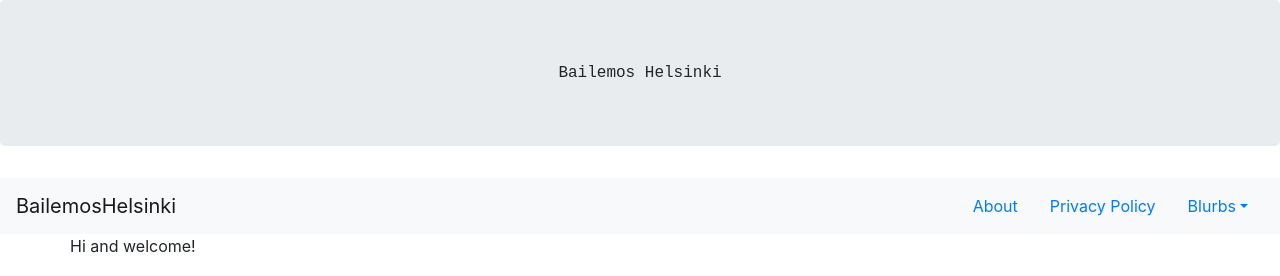
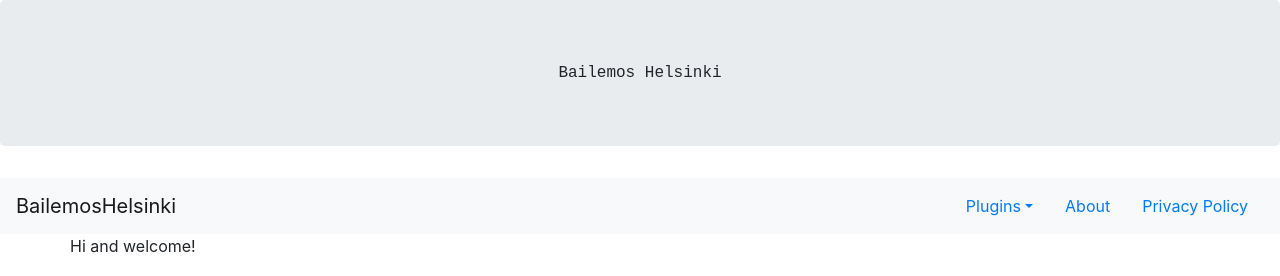
Before and after one commit to raybergholm/bailemos-helsinki-website, a React (Create React App) app: page / in a window 1280 px wide. Shown: the top 276 px of the page. Built offline with nearby package versions, Linux system fonts and the light colour scheme.

Commit message:
move navbar settings to appConfig, update navbar items

```diff
--- a/src/AppRouter.js
+++ b/src/AppRouter.js
@@ -15,7 +15,7 @@ const AppRouter = () => (
       <Route exact path={APP_PATHS.Root} component={MainPage} />
       <Route exact path={APP_PATHS.About} component={AboutPage} />
       <Route path={APP_PATHS.PrivacyPolicy} component={PrivacyPolicyPage} />
-      <Route path={APP_PATHS.Blurbs.Messenger} component={MessengerBlurbPage} />
+      <Route path={APP_PATHS.Plugins.Messenger} component={MessengerBlurbPage} />
       <Redirect path="*" to={APP_PATHS.Root} />
     </Switch>
   </BrowserRouter>
--- a/src/appConfig.js
+++ b/src/appConfig.js
@@ -4,7 +4,13 @@ export const APP_PATHS = {
   Root: "/",
   About: "/about",
   PrivacyPolicy: "/privacy-policy",
-  Blurbs: {
-    Messenger: "/blurbs/messenger"
+  Plugins: {
+    Messenger: "/plugins/messenger"
   }
 };
+
+export const NAVBAR_CONFIG = [
+  { type: "dropdown", text: "Plugins", items: [{ text: "Facebook Messenger Chatbot", url: APP_PATHS.Plugins.Messenger }]},
+  { type: "link", text: "About", url: APP_PATHS.About },
+  { type: "link", text: "Privacy Policy", url: APP_PATHS.PrivacyPolicy }
+];
--- a/src/components/pages/MainPage.js
+++ b/src/components/pages/MainPage.js
@@ -19,7 +19,7 @@ const MainPagePage = () => (
   </Row>
   <Row>
     <li>
-      <a href={APP_PATHS.Blurbs.Messenger}>Facebook Messenger chatbot</a>
+      <a href={APP_PATHS.Plugins.Messenger}>Facebook Messenger chatbot</a>
     </li>
   </Row>
   </Container>
--- a/src/components/sections/AppNavbar.js
+++ b/src/components/sections/AppNavbar.js
@@ -12,13 +12,13 @@ const generateSimpleLink = ({ text, url }) => (
   </NavItem>
 );
 
-const generateDropdown = (entries) => (
+const generateDropdown = ({ text, items }) => (
   <UncontrolledDropdown nav inNavbar>
     <DropdownToggle nav caret>
-      Blurbs
+      {text}
     </DropdownToggle>
     <DropdownMenu right>
-      {entries.map((entry) => (
+      {items.map((entry) => (
         <DropdownItem>
           {generateSimpleLink(entry)}
         </DropdownItem>
@@ -27,12 +27,19 @@ const generateDropdown = (entries) => (
   </UncontrolledDropdown>
 );
 
-const AppNavbar = ({ links }) => (
+const AppNavbar = ({ items }) => (
   <Navbar color="light" light>
     <NavbarBrand href={APP_PATHS.Root}>BailemosHelsinki</NavbarBrand>
     <Nav>
-      {links && links.map((entry) => {
-        return entry instanceof Array ? generateDropdown(entry) : generateSimpleLink(entry)
+      {items && items.map(({ type, ...entry }) => {
+        switch (type) {
+          case "link":
+            return generateSimpleLink(entry);
+          case "dropdown":
+            return generateDropdown(entry);
+          default:
+            return null;
+        }
       })}
     </Nav>
   </Navbar>
--- a/src/components/sections/Header.js
+++ b/src/components/sections/Header.js
@@ -3,13 +3,7 @@ import React from "react";
 import Banner from "./Banner";
 import AppNavbar from "./AppNavbar";
 
-import { APP_PATHS } from "../../appConfig";
-
-const links = [
-  { text: "About", url: APP_PATHS.About },
-  { text: "Privacy Policy", url: APP_PATHS.PrivacyPolicy },
-  [{ text: "Facebook Messenger Chatbot", url: APP_PATHS.Blurbs.Messenger }]
-];
+import { NAVBAR_CONFIG } from "../../appConfig";
 
 const Header = () => (
   <header id="app-header" data-sticky-container>
@@ -18,7 +12,7 @@ const Header = () => (
         <span>Bailemos Helsinki</span>
       </Banner>
     </div>
-    <AppNavbar links={links} />
+    <AppNavbar items={NAVBAR_CONFIG} />
   </header>
 );
 
```
